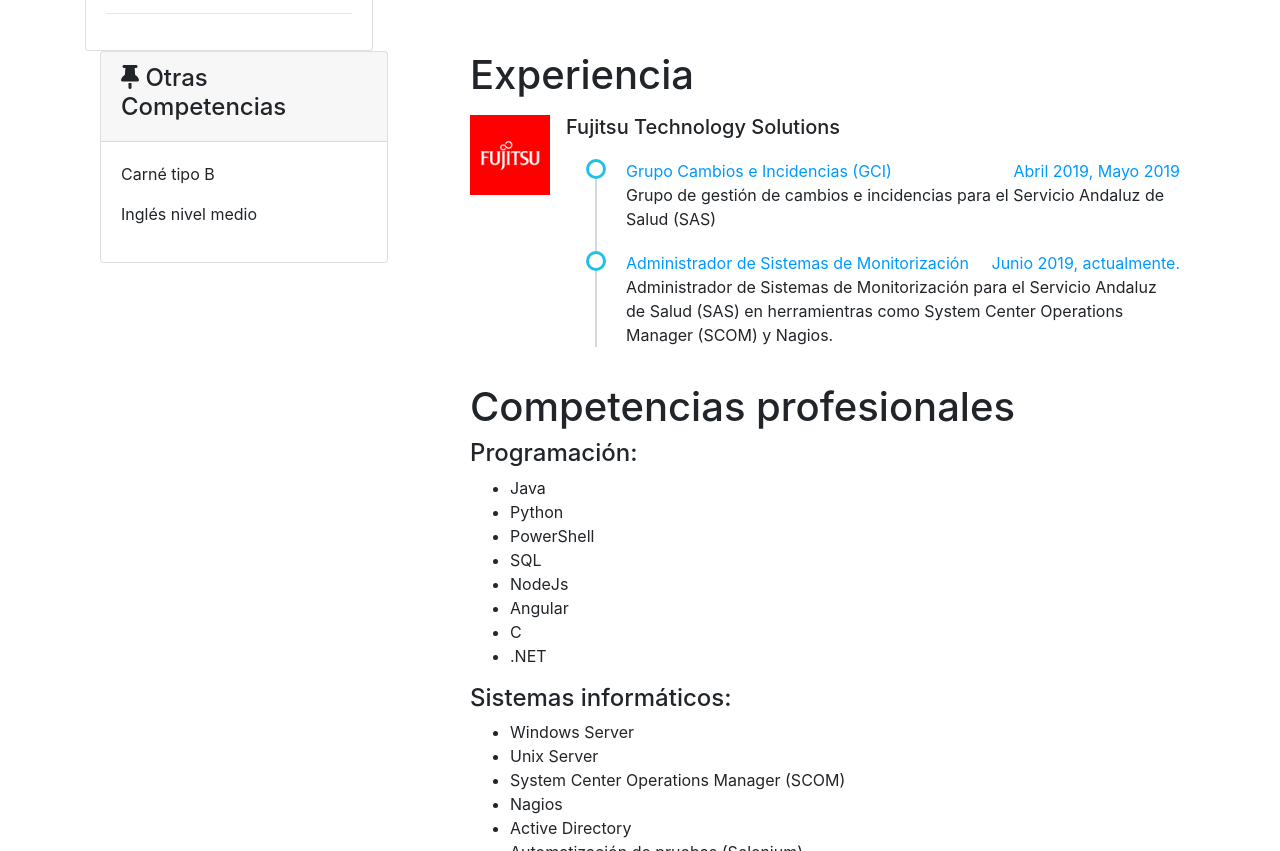
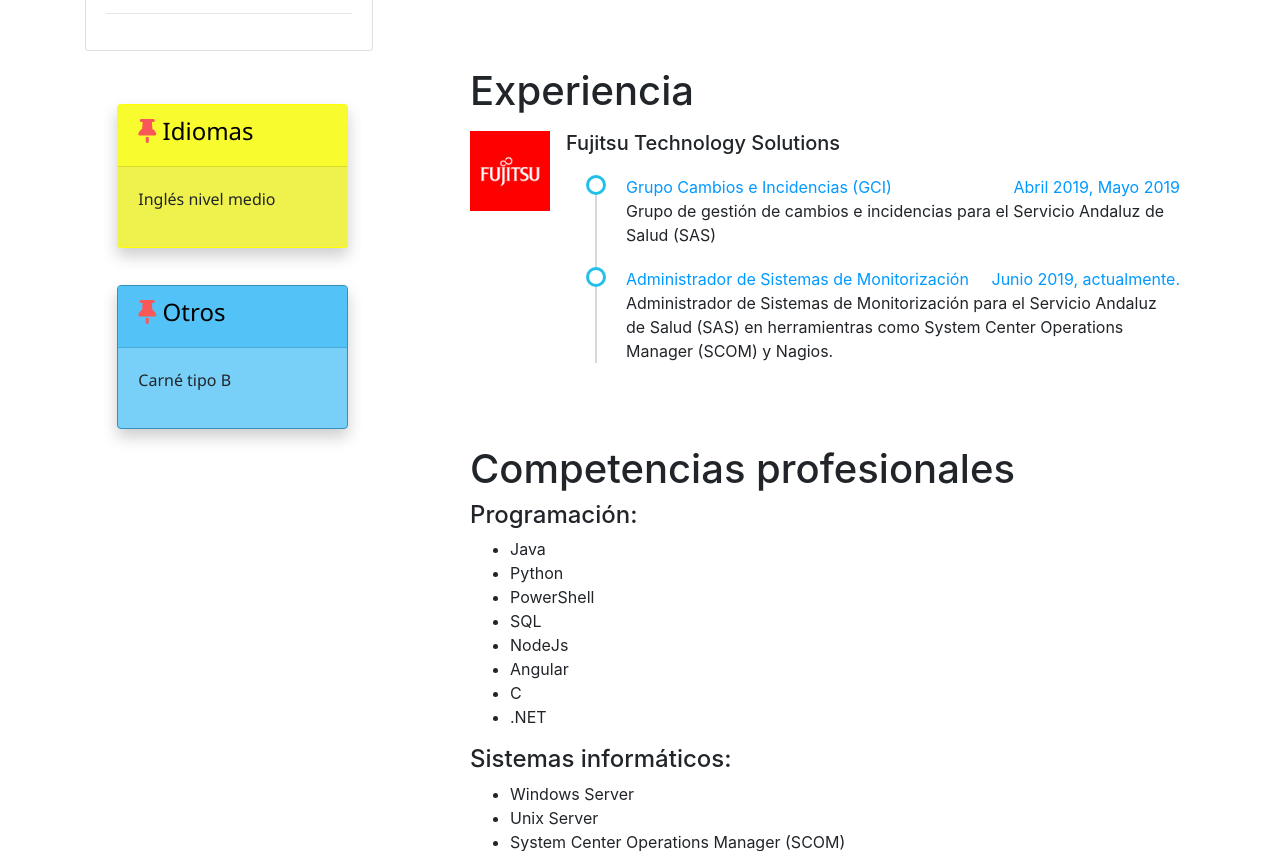
Before and after one commit to jura2alvarez/prueba1, a website: page juradodex/public/curriculum2.html in a window 1280 px wide. Shown: the part 859-1710 px from the top of the page. Drawn offline with nearby package versions, Linux system fonts and the light colour scheme.

Commit message:
v3.0.1.3

```diff
--- a/juradodex/public/curriculum2.html
+++ b/juradodex/public/curriculum2.html
@@ -65,6 +65,39 @@ ul.timeline > li:before {
     height: 20px;
     z-index: 400;
 }
+
+#postit {
+    border-color: yellow;
+    background-color: #eff14c !important;
+    box-shadow: 0 8px 16px 0 rgba(0, 0, 0, 0.2);
+    margin-block-start: 15%;
+    margin-left: 7%;
+
+    font-family: 'Segoe UI', Tahoma, Geneva, Verdana, sans-serif;
+}
+
+#postitheader {
+    background-color: #f8fc2f !important;
+    color: black;
+    font-family: 'Segoe UI', Tahoma, Geneva, Verdana, sans-serif;
+}
+
+#postitblue {
+    border-color: #3390bb;
+    background-color: #78cff8 !important;
+    box-shadow: 0 8px 16px 0 rgba(0, 0, 0, 0.2);
+    margin-block-start: 15%;
+    margin-left: 7%;
+
+    font-family: 'Segoe UI', Tahoma, Geneva, Verdana, sans-serif;
+}
+
+#postitheaderblue {
+    background-color: #53c3f7 !important;
+    color: black;
+    font-family: 'Segoe UI', Tahoma, Geneva, Verdana, sans-serif;
+}
+
 </style>
 <div class="jumbotron text-center">
     <h1>Curriculum</h1>
@@ -145,23 +178,32 @@ ul.timeline > li:before {
       </ul>
   </div>
 </div>
-
+<p>
 <div class="container">
   <div class="row">
-    <div class="col-sm-4">
+    <div class="col-sm-3">
       <div id="postit" class="card mb-3" style="max-width: 18rem;">
         <div id="postitheader" class="card-header">
-            <h4><i class="fas fa-thumbtack"></i> Otras Competencias
+            <h4><i class="fas fa-thumbtack" style="color:#FA5858"></i> Idiomas
             </h4>
         </div>
         <div class="card-body ">
-            <p>Carné tipo B</p>
             <p>Inglés nivel medio</p>
 
         </div>
     </div>
+
+    <div id="postitblue" class="card mb-3" style="max-width: 18rem;">
+        <div id="postitheaderblue" class="card-header">
+            <h4><i class="fas fa-thumbtack" style="color:#FA5858"></i> Otros </h4>
+        </div>
+        <div class="card-body ">
+            <p>Carné tipo B</p>
+        </div>
+    </div>
   </div>
 
+  <div class="col-sm-1"></div>
   <div class="col-sm-8"> <!-- Experiencia -->
     <h1>Experiencia</h1><p>
     <ul class="list-unstyled">
```
Lines whose indentation alone changed are shown as unchanged.
